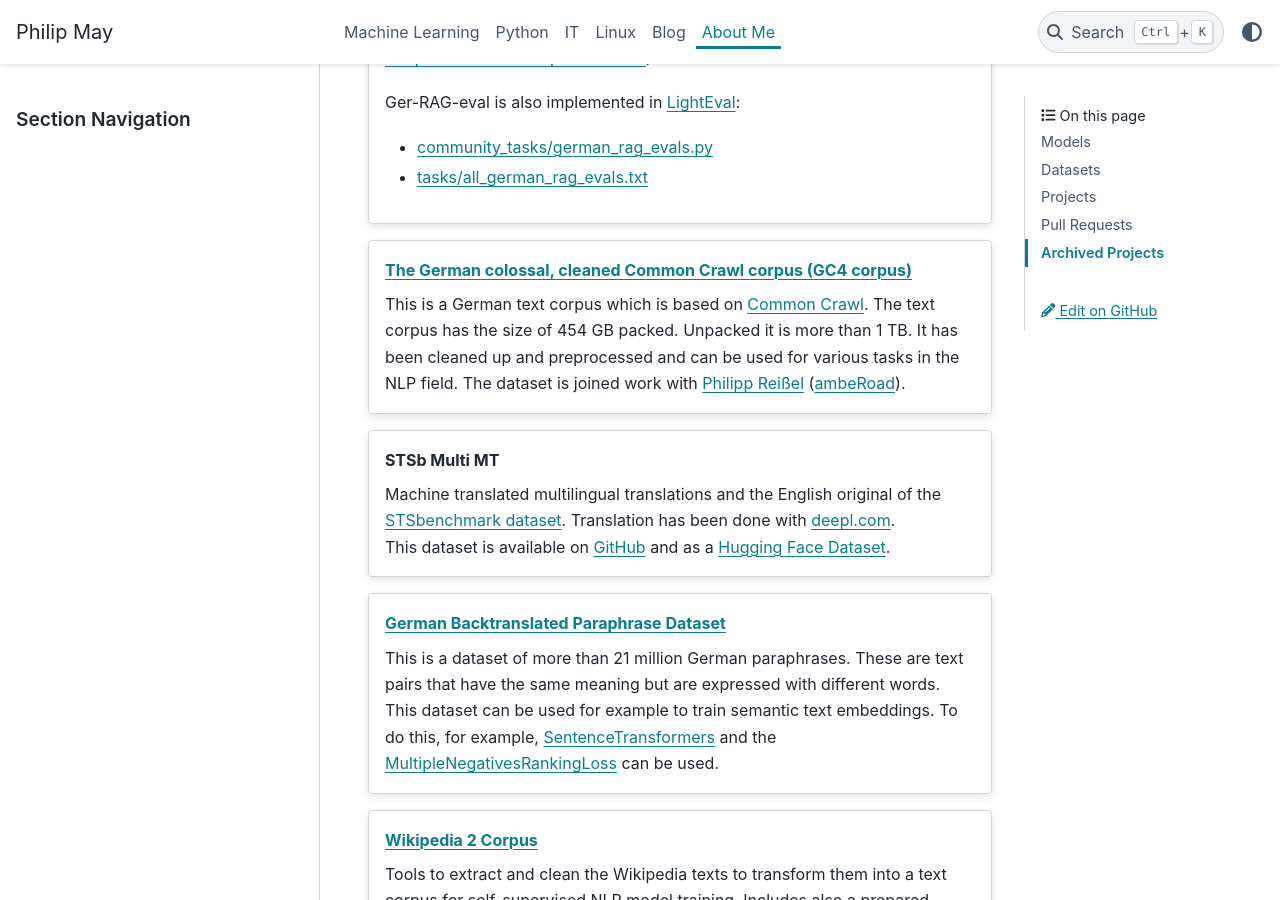
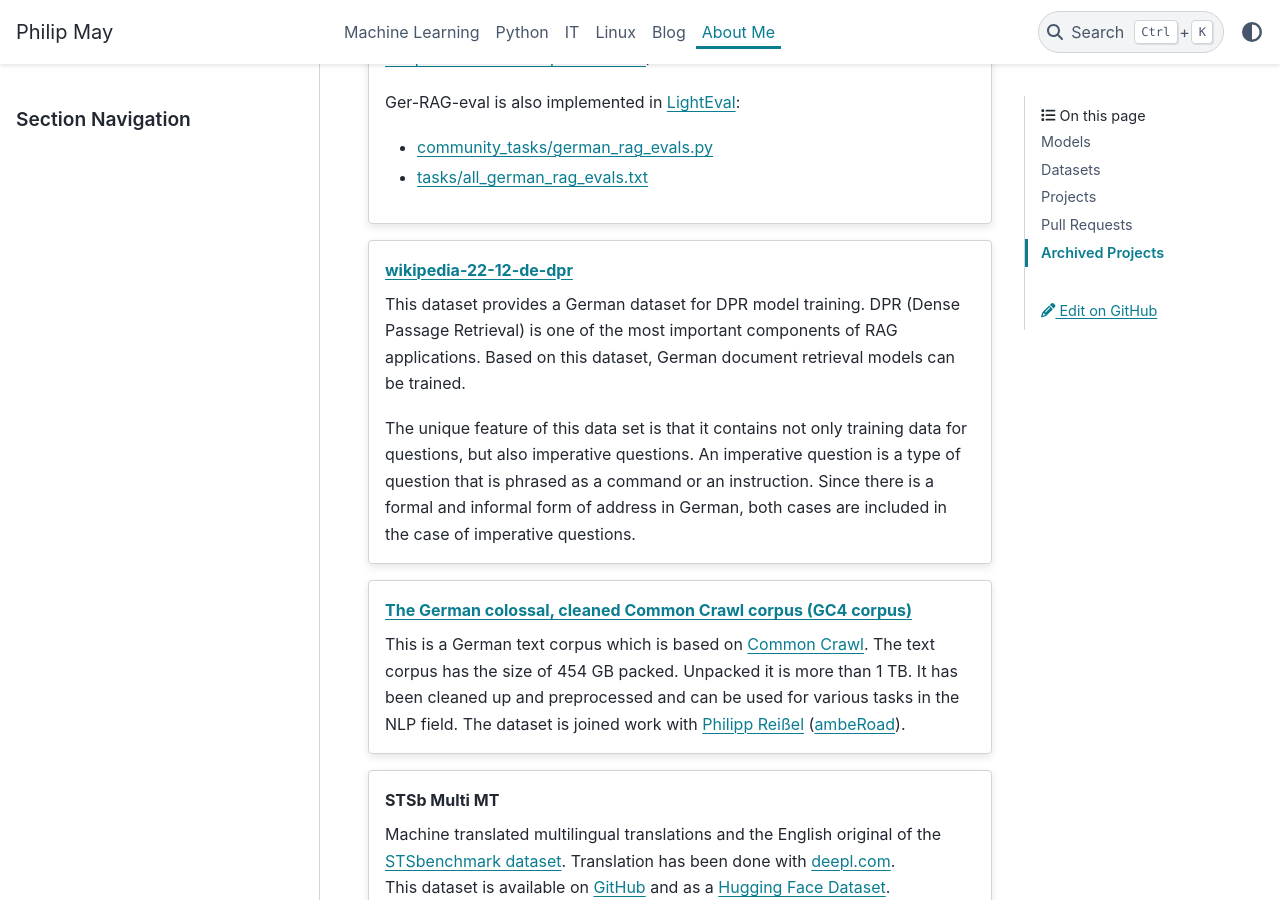
Before and after one commit to PhilipMay/PhilipMay_org, a Sphinx documentation site: the page built from source/about-me.md, in a window 1280 px wide and 900 px high, scrolled down 1459 px. Built offline with Sphinx 7.4.7 and the PyData theme 0.15.4, drawn with Linux system fonts in a browser that asks for light colours; comment, search, counter and statistics services are not loaded.

Commit message:
add dpr dataset

```diff
--- a/source/about-me.md
+++ b/source/about-me.md
@@ -55,6 +55,17 @@ Ger-RAG-eval is also implemented in [LightEval](https://github.com/huggingface/l
 
 - [community_tasks/german_rag_evals.py](https://github.com/huggingface/lighteval/blob/main/community_tasks/german_rag_evals.py)
 - [tasks/all_german_rag_evals.txt](https://github.com/huggingface/lighteval/blob/main/examples/tasks/all_german_rag_evals.txt)
+:::
+
+:::{card} [wikipedia-22-12-de-dpr](https://github.com/telekom/wikipedia-22-12-de-dpr)
+This dataset provides a German dataset for DPR model training.
+DPR (Dense Passage Retrieval) is one of the most important components of RAG applications.
+Based on this dataset, German document retrieval models can be trained.
+
+The unique feature of this data set is that it contains not only training data for questions,
+but also imperative questions.
+An imperative question is a type of question that is phrased as a command or an instruction.
+Since there is a formal and informal form of address in German, both cases are included in the case of imperative questions.
 :::
 
 :::{card} [The German colossal, cleaned Common Crawl corpus (GC4 corpus)](https://german-nlp-group.github.io/projects/gc4-corpus.html)
```
